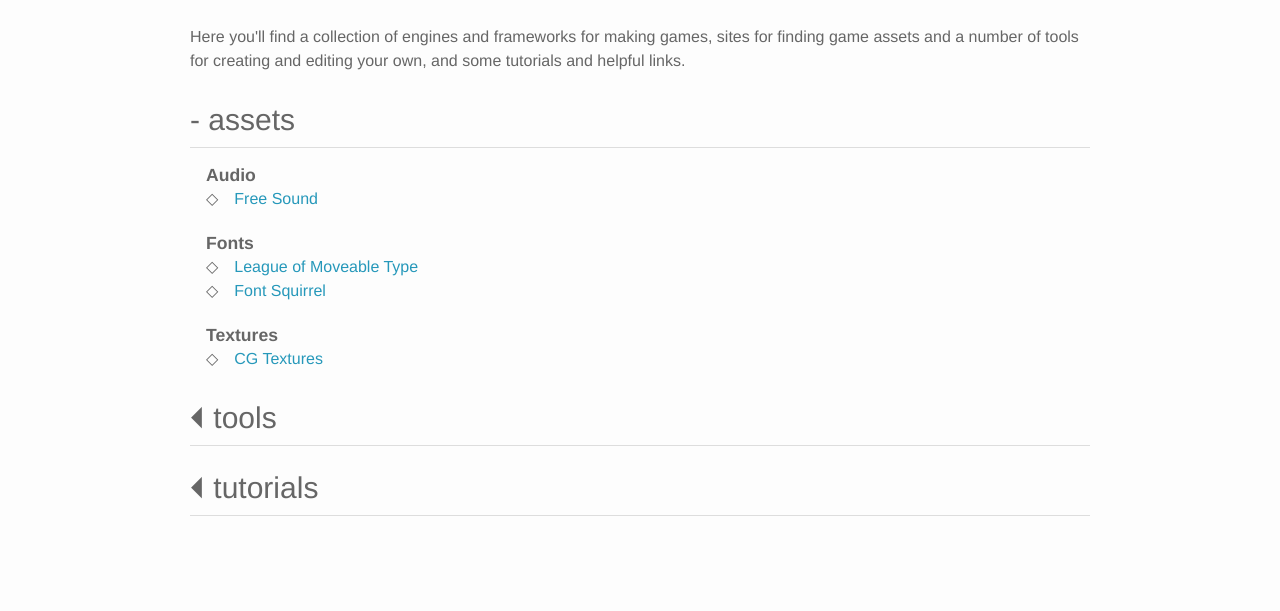
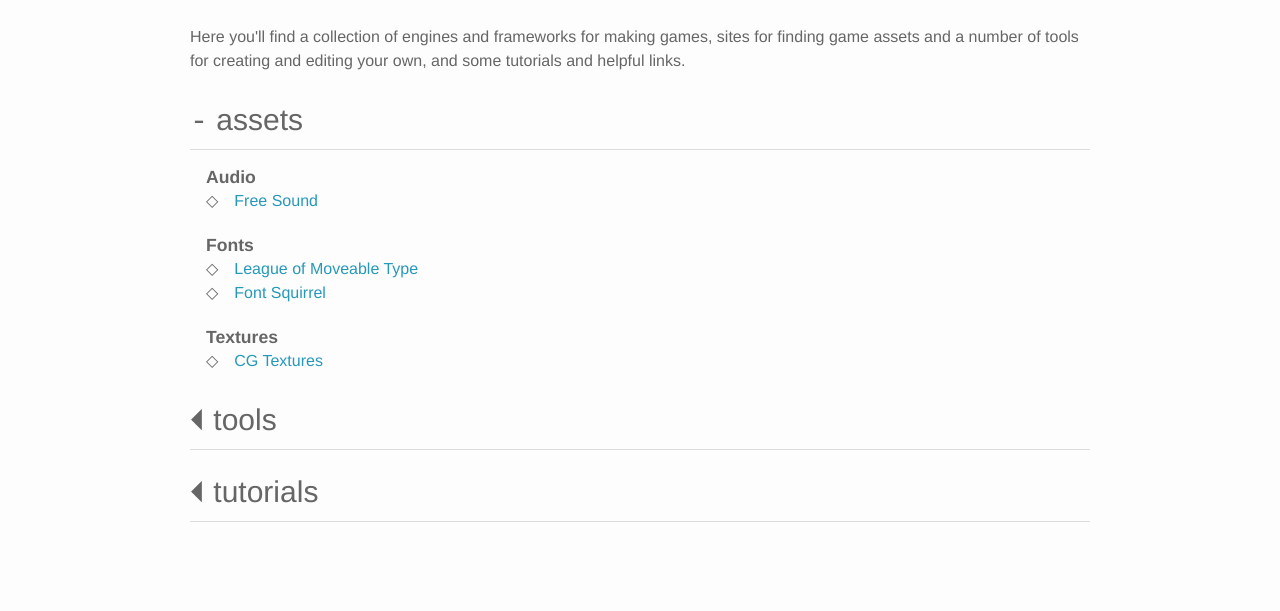
Before and after one commit to BCIT-GameDevClub/BCITOldWebsite, a Jekyll site: the page built from resources.md, in a window 1280 px wide. Shown: the part 157-768 px from the top of the page. Built offline with Jekyll 4.4.1, drawn with Linux system fonts in a browser that asks for light colours; nearby versions of some CDN libraries.

Commit message:
Change to monospace font

```diff
--- a/_sass/_layout.scss
+++ b/_sass/_layout.scss
@@ -295,6 +295,10 @@
     display: block;
 }
 
+.accordion-indicator {
+	font-family: monospace;
+}
+
 /**
  * Portfolio pages.
  */
```
